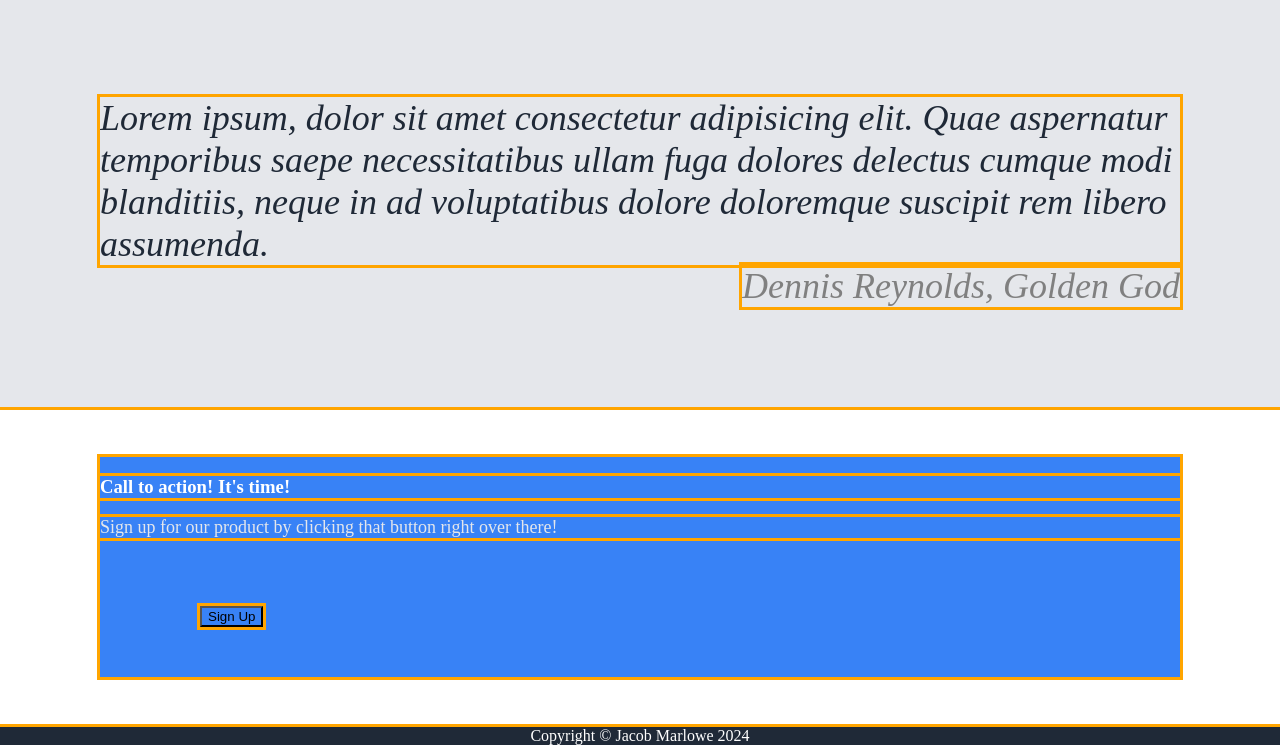
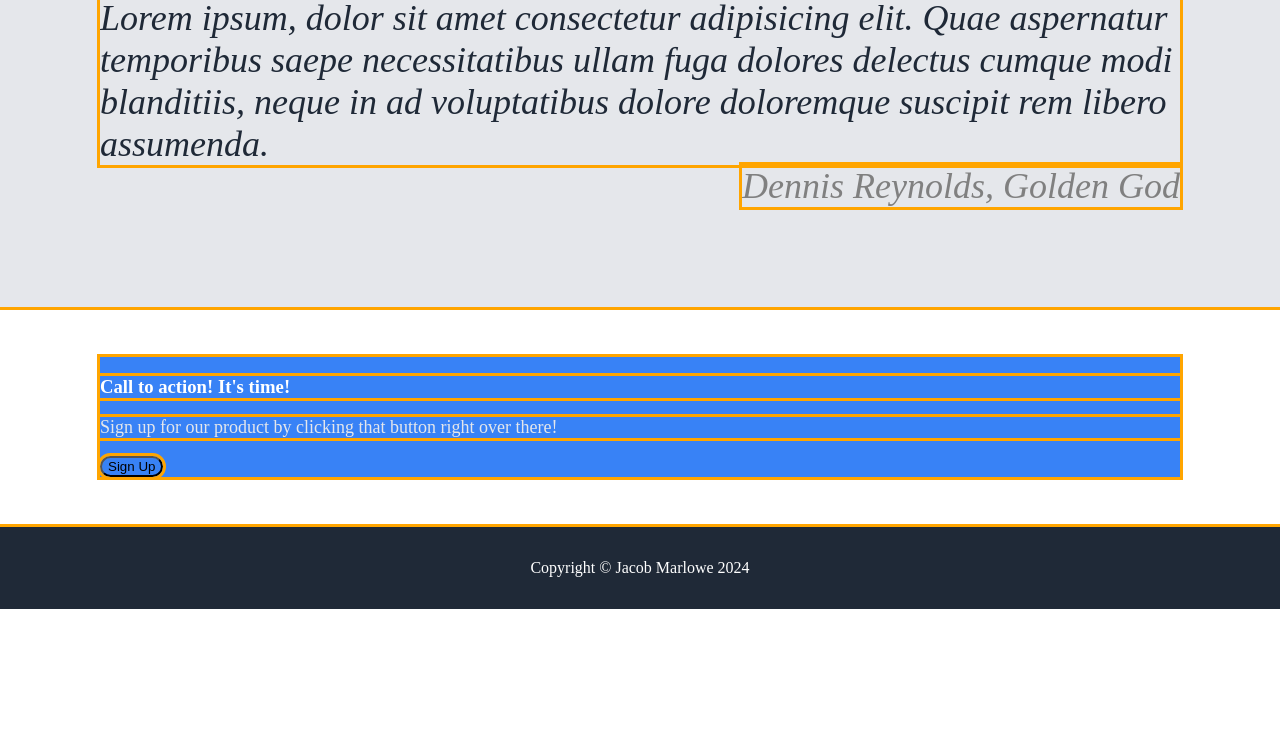
Before and after one commit to Basis4ajake/landing-page, a plain HTML site: page index.html in a window 1280 px wide. Shown: the part 758-1503 px from the top of the page. After the commit the page ends 1367 px from the top, so only its background shows below. Drawn offline with Linux system fonts and the light colour scheme.

Commit message:
Change button shape to rectangular with rounded edges

```diff
--- a/styles.css
+++ b/styles.css
@@ -75,7 +75,11 @@ main {
 
 button, .calltoaction {
     background-color: #3882F6;
-    margin: 50px 100px;
+    /* margin: 50px 100px; */
+}
+
+.btn1, .btn2 {
+    border-radius: 25px;
 }
 
 .action {
@@ -94,6 +98,10 @@ button, .calltoaction {
         display: flex;
         justify-content: space-evenly;
         min-height: 250px;
+}
+
+.calltoaction {
+    margin: 50px 100px;
 }
 
 .quote {
@@ -119,4 +127,5 @@ button, .calltoaction {
     justify-content: center;
     align-items: center;
     color: white;
+    padding: 32px;
 }
```
